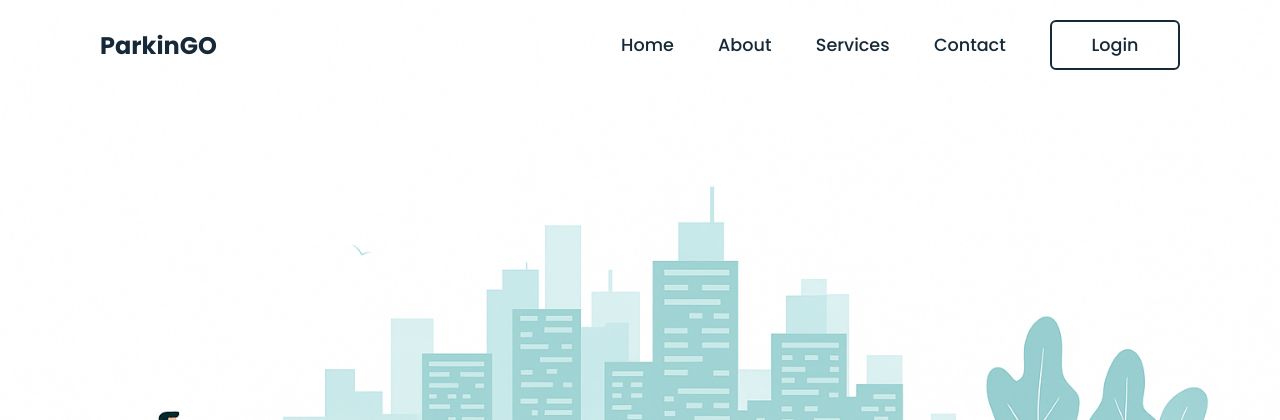
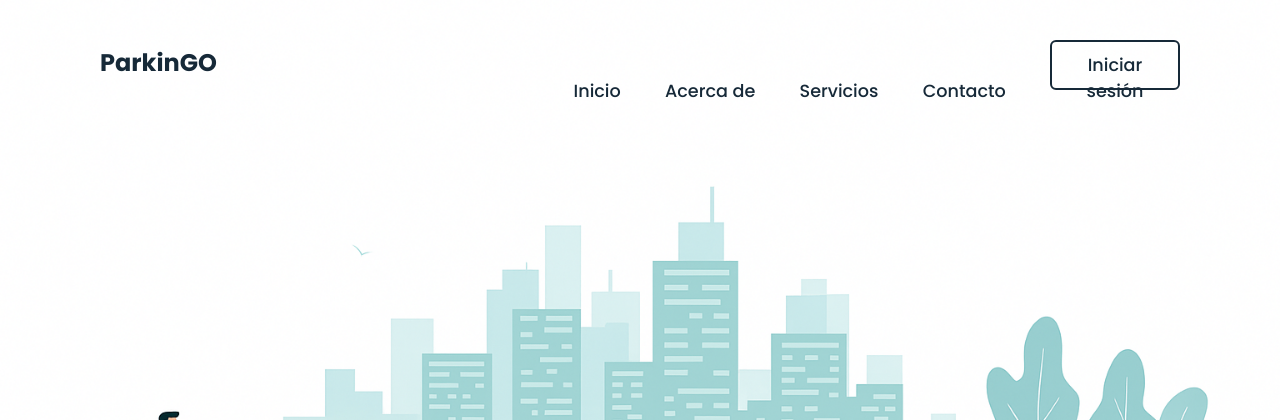
Before and after one commit to Heroplay-GT/Proyecto_Aula, a PHP site: page /PA/View/index.php in a window 1280 px wide. Shown: the top 420 px of the page. Run offline with PHP 8.4, Linux system fonts and the light colour scheme.

Commit message:
que dolor de cabeza y lo que falta

```diff
--- a/CSS/style.css
+++ b/CSS/style.css
@@ -268,13 +268,6 @@ header{
     cursor: pointer;
 }
 
-.toggle-password {
-    position: absolute;
-    right: 15px;
-    top: 50%;
-    transform: translateY(-50%);
-    cursor: pointer;
-}
 .input-box {
     position: relative;
 }
@@ -285,3 +278,79 @@ header{
     flex-direction: column;
     gap: 15px;
 }
+
+h1 {
+    text-align: center;
+}
+
+label {
+    display: block;
+    margin-top: 10px;
+}
+
+input[type="text"], select {
+    width: 100%;
+    padding: 8px;
+    margin-top: 5px;
+}
+
+button {
+    margin-top: 20px;
+    width: 100%;
+    padding: 10px;
+    background-color: #007BFF;
+    color: white;
+    border: none;
+    border-radius: 5px;
+    font-size: 16px;
+}
+
+.error {
+    background-color: #f8d7da;
+    padding: 10px;
+    color: #842029;
+    border-radius: 5px;
+}
+
+.success {
+    background-color: #d1e7dd;
+    padding: 10px;
+    color: #0f5132;
+    border-radius: 5px;
+}
+
+/* Agregar al final de tu style.css */
+.error-message {
+    color: #dc3545;
+    background: rgba(220, 53, 69, 0.1);
+    padding: 10px;
+    border-radius: 5px;
+    margin-bottom: 20px;
+    text-align: center;
+}
+
+.success-message {
+    color: #28a745;
+    background: rgba(40, 167, 69, 0.1);
+    padding: 10px;
+    border-radius: 5px;
+    margin-bottom: 20px;
+    text-align: center;
+}
+
+.input-box select {
+    width: 100%;
+    height: 100%;
+    background: transparent;
+    border: none;
+    outline: none;
+    font-size: 1em;
+    color: #162938;
+    font-weight: 600;
+    padding: 0 35px 0 5px;
+}
+
+.input-box select option {
+    background: rgba(255, 255, 255, 0.9);
+    color: #162938;
+}
--- a/Controller/conexion.php
+++ b/Controller/conexion.php
@@ -2,7 +2,7 @@
 if (!defined('DB_CONNECTED')) {
     define('DB_CONNECTED', true);
 
-    $host = "192.168.1.11";
+    $host = "localhost";
     $user = "root";
     $password = "";
     $database = "parkingo";
--- a/View/index.php
+++ b/View/index.php
@@ -1,5 +1,5 @@
 <!DOCTYPE html>
-<html lang="en">
+<html lang="es">
 
 <head>
     <meta charset="UTF-8">
@@ -13,76 +13,75 @@
     <header>
         <h2 class="logo">ParkinGO</h2>
         <nav class="navigation">
-            <a href="#">Home</a>
-            <a href="#">About</a>
-            <a href="#">Services</a>
-            <a href="#">Contact</a>
-            <button class="btnLogin-popup">Login</button>
+            <a href="#">Inicio</a>
+            <a href="#">Acerca de</a>
+            <a href="#">Servicios</a>
+            <a href="#">Contacto</a>
+            <button class="btnLogin-popup">Iniciar sesión</button>
         </nav>
     </header>
 
-    <!--Formulario Login-->
+    <!--Formulario de inicio de sesión-->
     <div class="wrapper">
         <span class="icon-close">
             <ion-icon name="close"></ion-icon>
         </span>
         <div class="form-box login">
-            <h2>Login</h2>
+            <h2>Iniciar sesión</h2>
             <form action="../Controller/login.php" method="POST">
                 <div class="input-box">
                     <span class="icon"><ion-icon name="person"></ion-icon></span>
                     <input type="text" name="username" required>
-                    <label>Username</label>
+                    <label>Nombre de usuario</label>
                 </div>
 
                 <div class="input-box">
                     <input type="password" name="password" id="loginPassword" required>
-                    <label>Password</label>
+                    <label>Contraseña</label>
                     <span class="toggle-password" data-target="loginPassword">
                         <ion-icon name="eye-off-outline"></ion-icon>
                     </span>
                 </div>
                 <div class="remember-forgot">
-                    <label><input type="checkbox" name="remember"> Remember me</label>
-                    <a href="recovery.php">Forgot password?</a>
+                    <label><input type="checkbox" name="remember"> Recuérdame</label>
+                    <a href="recovery.php">¿Olvidaste tu contraseña?</a>
                 </div>
-                <button type="submit" class="btn">Login</button>
+                <button type="submit" class="btn">Iniciar sesión</button>
                 <div class="login-register">
-                    <p>Don't have an account? <a href="#" class="register-link">Register</a></p>
+                    <p>¿No tienes una cuenta? <a href="#" class="register-link">Regístrate</a></p>
                 </div>
             </form>
         </div>
 
-        <!--Formulario registro-->
+        <!--Formulario de registro-->
         <div class="form-box register">
-            <h2>Registration</h2>
+            <h2>Registro</h2>
             <form action="../Controller/registro.php" method="POST">
                 <div class="input-box">
                     <span class="icon"><ion-icon name="person"></ion-icon></span>
                     <input type="text" name="username" required>
-                    <label>Username</label>
+                    <label>Nombre de usuario</label>
                 </div>
                 <div class="input-box">
                     <span class="icon"><ion-icon name="mail"></ion-icon></span>
                     <input type="email" name="email" required>
-                    <label>Email</label>
+                    <label>Correo electrónico</label>
                 </div>
 
                 <div class="input-box">
                     <input type="password" name="password" id="registerPassword" required>
-                    <label>Password</label>
+                    <label>Contraseña</label>
                     <span class="toggle-password" data-target="registerPassword">
                         <ion-icon name="eye-off-outline"></ion-icon>
                     </span>
                 </div>
 
-
                 <div class="remember-forgot">
-                    <label><input type="checkbox" name="agree"> I agree to the terms & conditions</label>
+                    <label><input type="checkbox" name="agree"> Acepto los términos y condiciones</label>
                 </div>
-                <button type="submit" class="btn">Register</button>
+                <button type="submit" class="btn">Registrarse</button>
                 <div class="login-register">
-                    <p>Already have an account? <a href="#" class="login-link">Login</a></p>
+                    <p>¿Ya tienes una cuenta? <a href="#" class="login-link">Iniciar sesión</a></p>
                 </div>
             </form>
         </div>
```
Also changed, not shown: Controller/IngresoController.php (added, +32 -0 lines), Controller/VehiculoController.php (added, +32 -0 lines), Model/Vehiculo.php (added, +14 -0 lines), Model/VehiculoModel.php (added, +18 -0 lines), View/Templates/layout.php (added, +21 -0 lines), View/Vehiculos/ingresar.php (added, +45 -0 lines), View/cliente.php (+9 -16 lines), index.php (added, +11 -0 lines).
